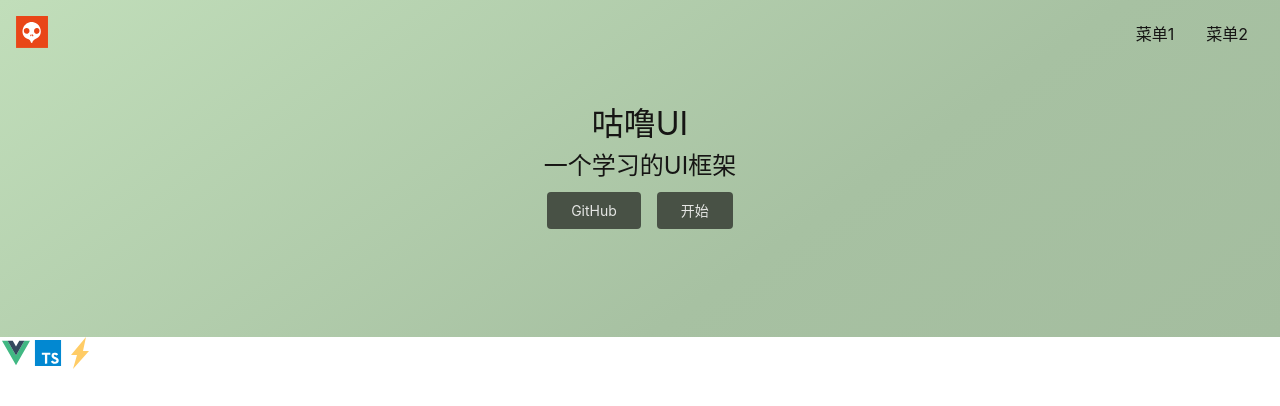
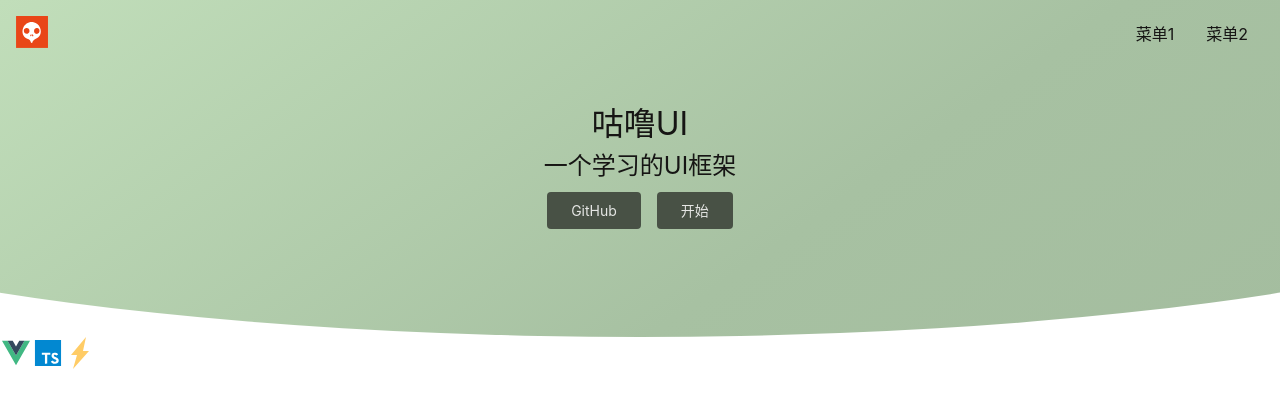
Before and after one commit to snk986/akat-ui-sourceCode-website, a Vue app: page /#/ in a window 1280 px wide. Shown: the top 406 px of the page. Built offline with nearby package versions, Linux system fonts and the light colour scheme.

Commit message:
两种方式实现圆弧

```diff
--- a/src/views/Home.vue
+++ b/src/views/Home.vue
@@ -38,6 +38,10 @@ $border-radius: 4px;
     rgba(167, 193, 162, 1) 64%,
     rgba(164, 189, 159, 1) 100%
   );
+  // 圆弧第一种方案
+  // border-bottom-left-radius: 50% 40px;
+  // border-bottom-right-radius: 50% 40px;
+  clip-path: ellipse(80% 60% at 50% 40%);
 }
 .banner {
   padding: 100px 0;
```
